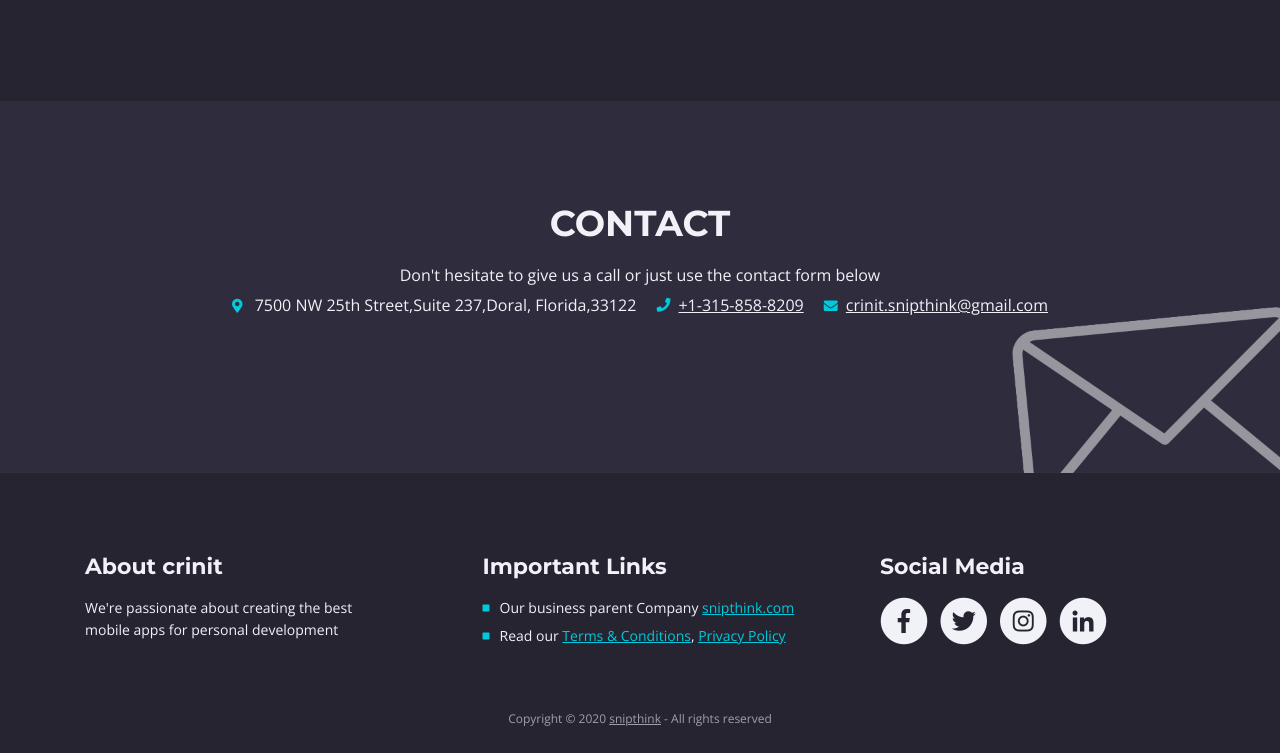
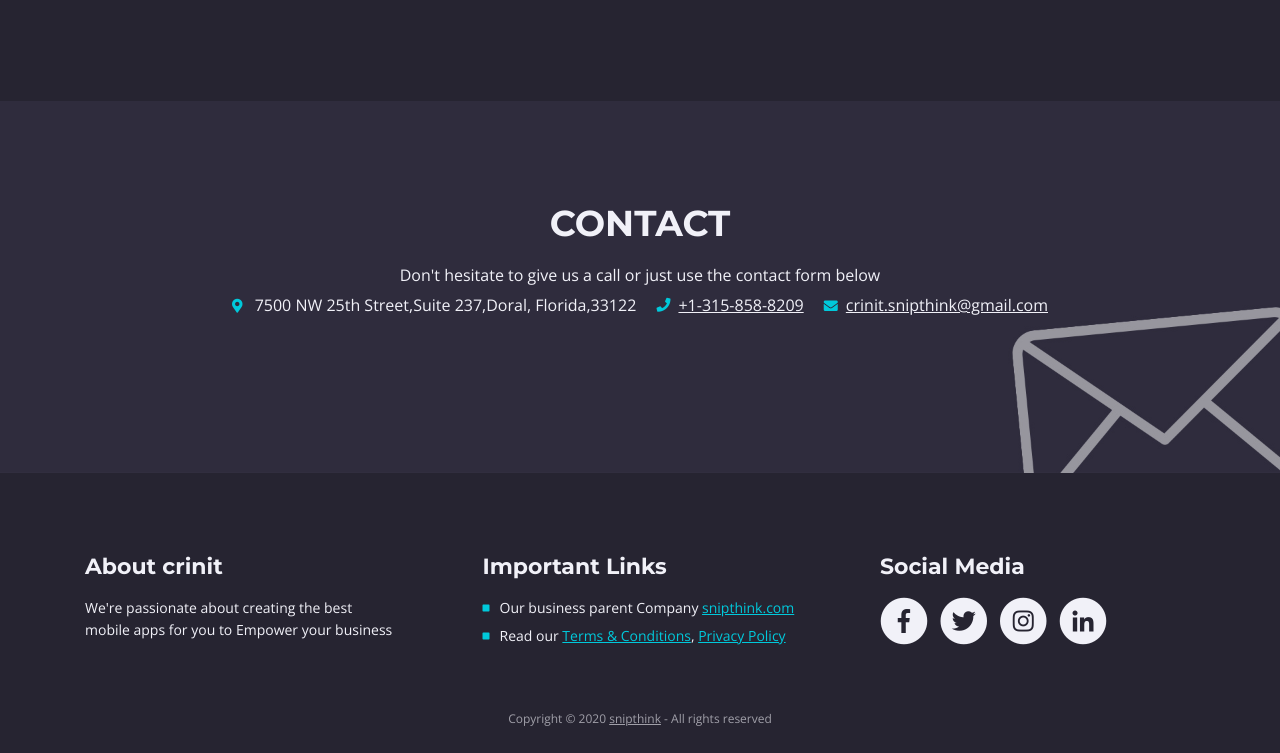
Before and after one commit to Snipthink/crinit-web, a plain HTML site: page index.html in a window 1280 px wide. Shown: the part 4619-5372 px from the top of the page. Drawn offline with nearby package versions, Linux system fonts and the light colour scheme.

Commit message:
crinit app

```diff
--- a/index.html
+++ b/index.html
@@ -838,7 +838,7 @@
                 <div class="col-md-4">
                     <div class="footer-col">
                         <h4>About crinit</h4>
-                        <p>We're passionate about creating the best mobile apps for personal development</p>
+                        <p>We're passionate about creating the best mobile apps for you to Empower your business</p>
                     </div>
                 </div> <!-- end of col -->
                 <div class="col-md-4">
```
